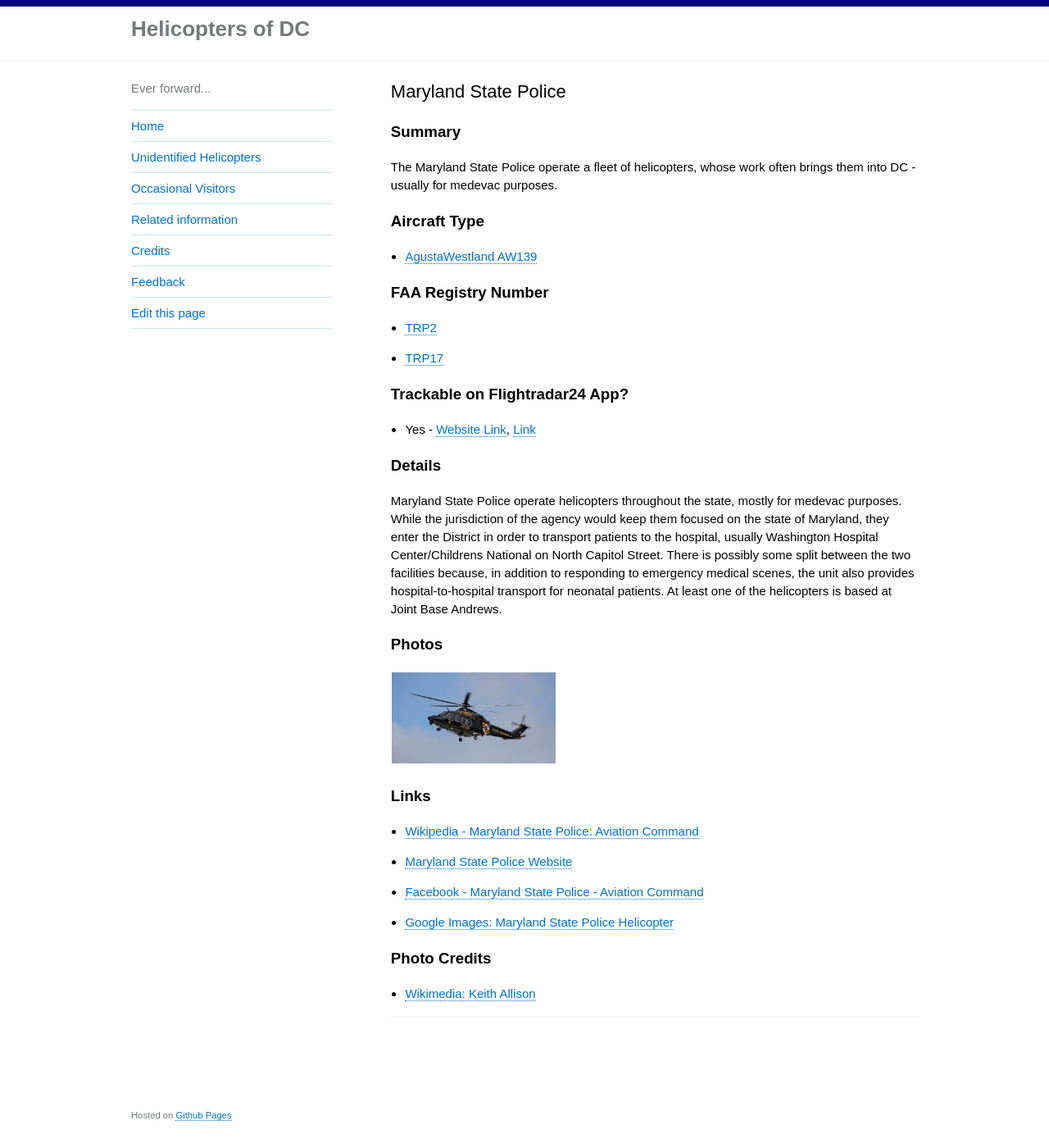
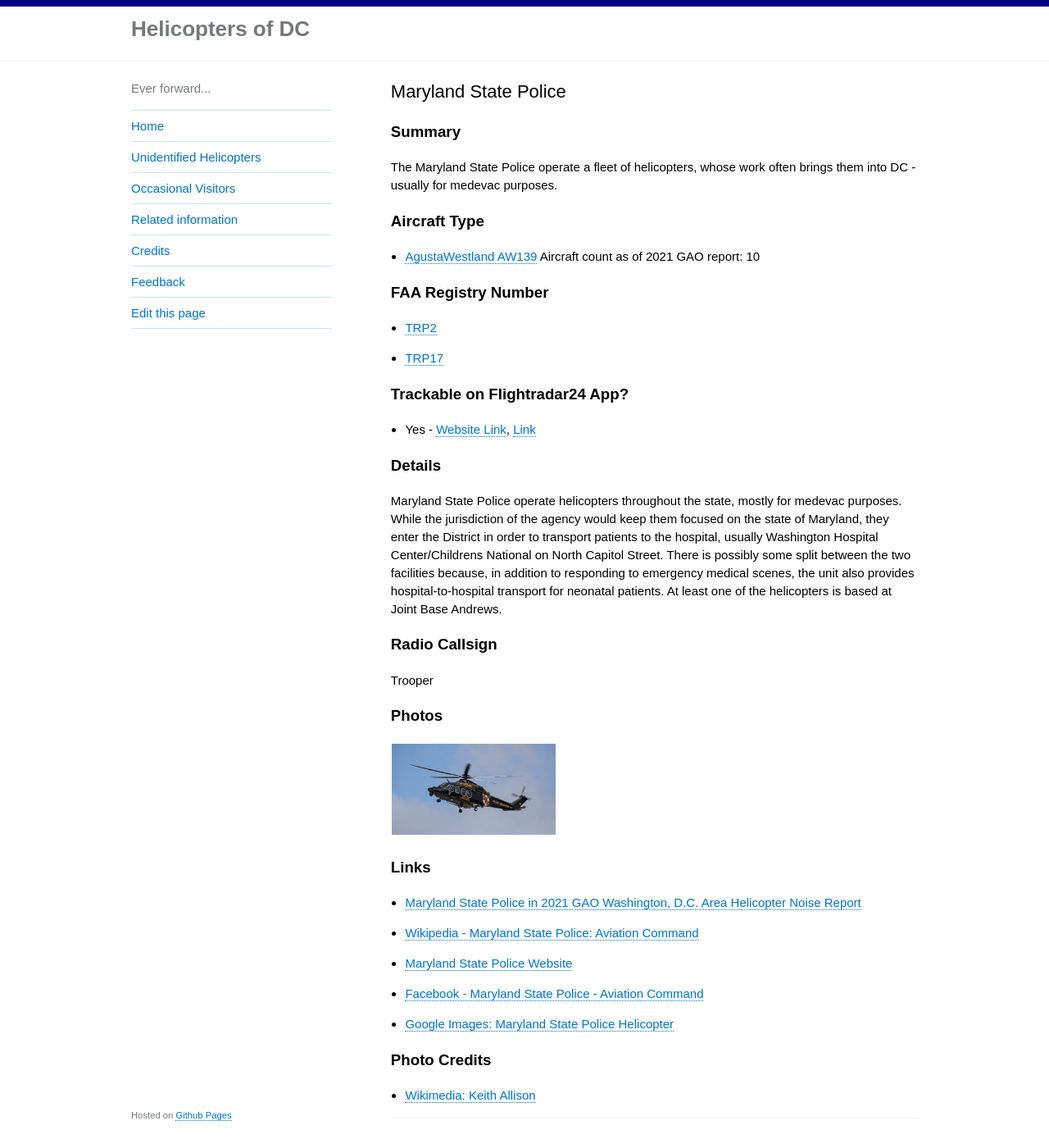
Before and after one commit to gbinal/dc-helicopters, a Jekyll site: the page built from _helicopters/99-maryland-state-police.md, in a window 1280 px wide and 1400 px high. Shown: the whole window at 82% size. Built offline with Jekyll 4.4.1, drawn with Linux system fonts in a browser that asks for light colours.

Commit message:
Update 99-maryland-state-police.md

```diff
--- a/_helicopters/99-maryland-state-police.md
+++ b/_helicopters/99-maryland-state-police.md
@@ -8,7 +8,7 @@
 The Maryland State Police operate a fleet of helicopters, whose work often brings them into DC - usually for medevac purposes.
 
 ### Aircraft Type
-* [AgustaWestland AW139](https://en.wikipedia.org/wiki/AgustaWestland_AW139)
+* [AgustaWestland AW139](https://en.wikipedia.org/wiki/AgustaWestland_AW139) Aircraft count as of 2021 GAO report: 10
 
 ### FAA Registry Number
 * [TRP2](https://registry.faa.gov/aircraftinquiry/NNum_Results.aspx?NNumbertxt=TRP2)
@@ -21,6 +21,10 @@
 
 Maryland State Police operate helicopters throughout the state, mostly for medevac purposes.  While the jurisdiction of the agency would keep them focused on the state of Maryland, they enter the District in order to transport patients to the hospital, usually Washington Hospital Center/Childrens National on North Capitol Street.  There is possibly some split between the two facilities because, in addition to responding to emergency medical scenes, the unit also provides hospital-to-hospital transport for neonatal patients.  At least one of the helicopters is based at Joint Base Andrews.
 
+### Radio Callsign
+
+Trooper
+
 ### Photos
 
 <table style="width:100%">
@@ -30,8 +34,7 @@
   </table>
 
 ### Links
-
-
+* [Maryland State Police in 2021 GAO Washington, D.C. Area Helicopter Noise Report](https://hyp.is/Yg_luBV0Eeyv7pPe9Ox1NA/www.gao.gov/assets/gao-21-200.pdf)
 * [Wikipedia - Maryland State Police: Aviation Command](https://en.wikipedia.org/wiki/Maryland_State_Police#Aviation_Command)
 * [Maryland State Police Website](https://mdsp.maryland.gov/Organization/Pages/SupportServicesBureau/AviationCommand.aspx)
 * [Facebook - Maryland State Police - Aviation Command](https://www.facebook.com/mspaviation/)
```
